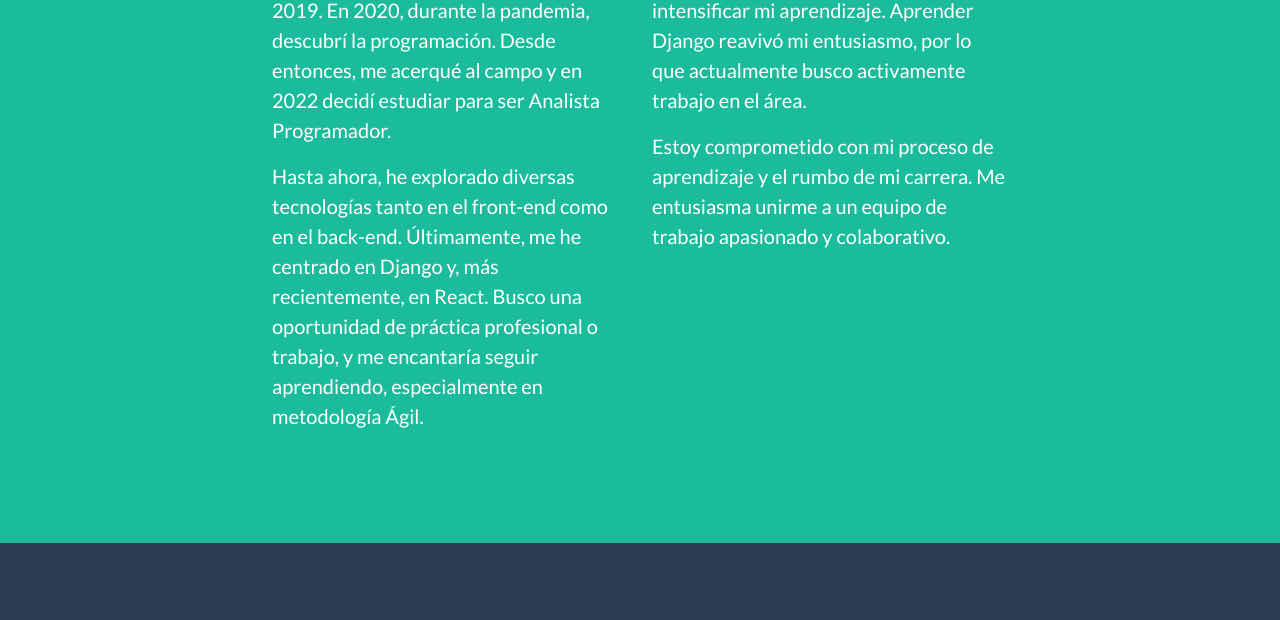
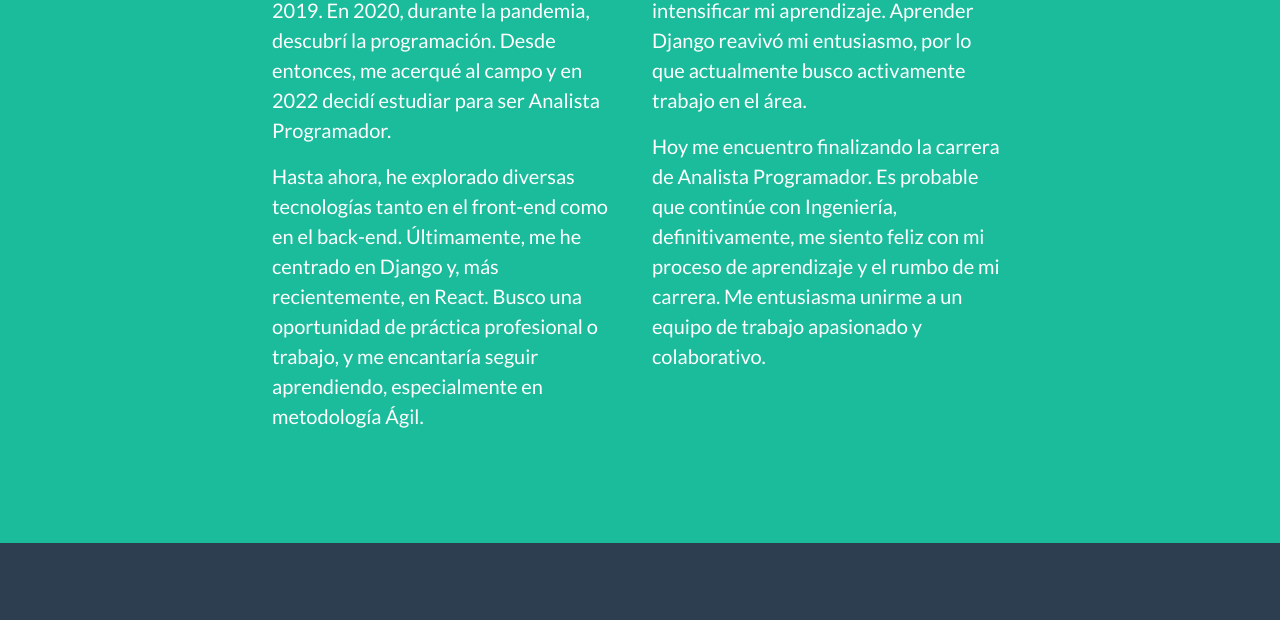
Before and after one commit to JseMatamoros/Portfolio_JoseCCM, a plain HTML site: page index.html in a window 1280 px wide. Shown: the part 3840-4460 px from the top of the page. Drawn offline with nearby package versions, Linux system fonts and the light colour scheme.

Commit message:
ultimo de sobre mi

```diff
--- a/index.html
+++ b/index.html
@@ -351,9 +351,9 @@
                         trabajo en el área.
                     </p>
                     <p class="lead">
-                        Estoy comprometido con mi proceso de aprendizaje y el rumbo de mi carrera. Me entusiasma unirme
-                        a un equipo de trabajo apasionado y colaborativo.
+                        Hoy me encuentro finalizando la carrera de Analista Programador. Es probable que continúe con Ingeniería, definitivamente, me siento feliz con mi proceso de aprendizaje y el rumbo de mi carrera. Me entusiasma unirme a un equipo de trabajo apasionado y colaborativo.
                     </p>
+
                 </div>
             </div>
 
```
